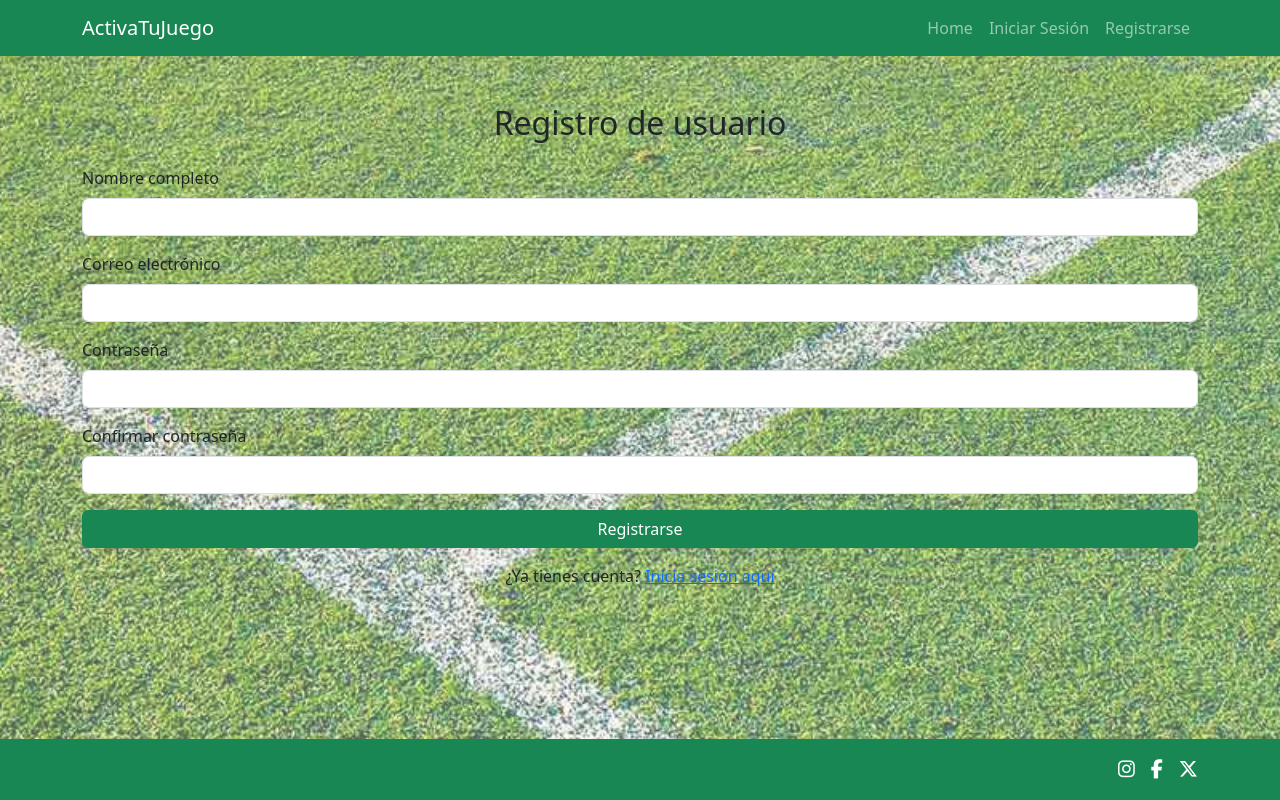
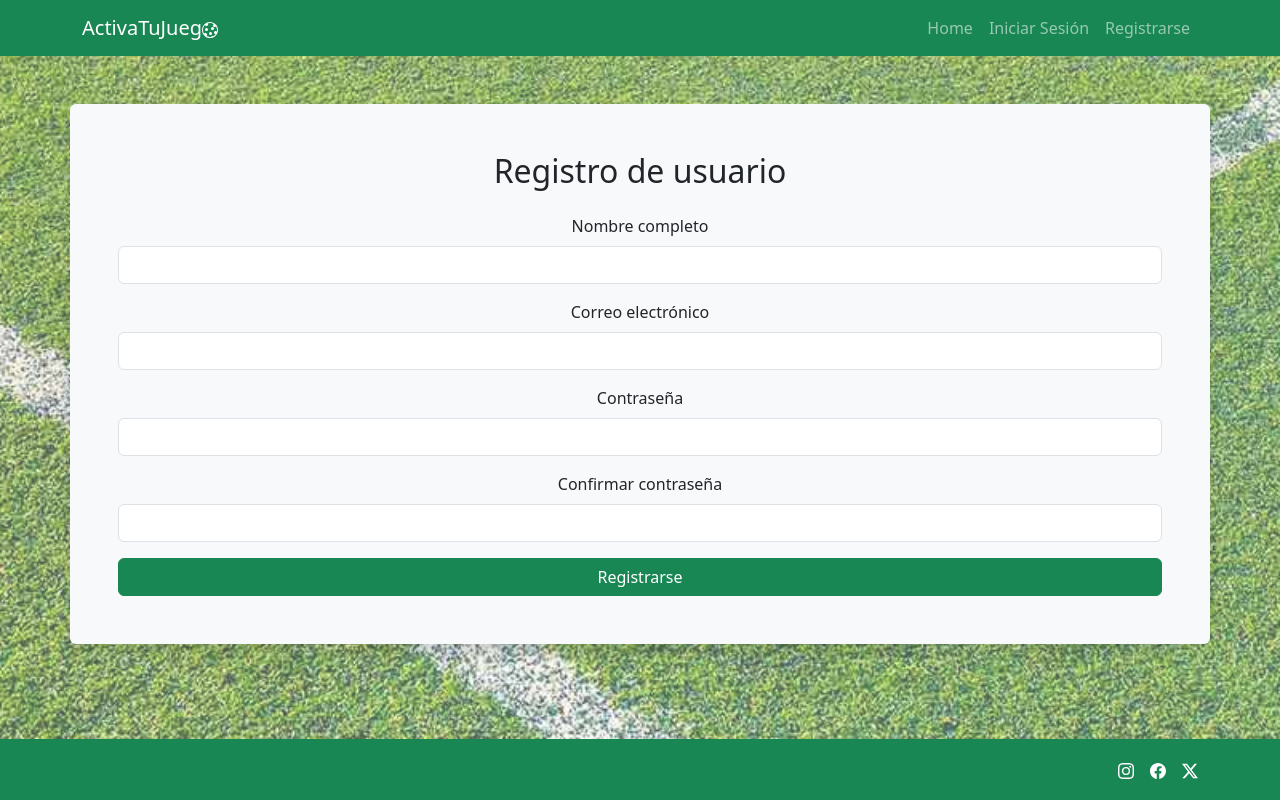
Before and after one commit to DavidRasero/activatujuego, a PHP site: page /views/register.php in a window 1280 px wide. Run offline with PHP 8.4, Linux system fonts and the light colour scheme; some libraries are stand-ins or nearby versions.

Commit message:
PI dia 25/04 mejoras visuales

```diff
--- a/controllers/registerController.php
+++ b/controllers/registerController.php
@@ -1,5 +1,4 @@
 <?php
-// controllers/registerController.php
 
 require_once('../includes/db.php');
 session_start();
@@ -17,7 +16,6 @@
         exit;
     }
 
-    // Comprobar si el correo ya existe
     $check_sql = "SELECT id FROM usuario WHERE correo = ?";
     if ($check_stmt = mysqli_prepare($connection, $check_sql)) {
         mysqli_stmt_bind_param($check_stmt, "s", $usuario);
@@ -35,7 +33,6 @@
         mysqli_stmt_close($check_stmt);
     }
 
-    // Si no existe, lo insertamos
     $contraseña_hash = password_hash($contraseña, PASSWORD_DEFAULT);
     $sql = "INSERT INTO usuario (nombre, correo, contraseña) VALUES (?, ?, ?)";
     $redireccion = "../views/register.php";
--- a/includes/config.php
+++ b/includes/config.php
@@ -1,4 +1,3 @@
 <?php
-// Cambia esto según tu ruta local
 define("BASE_URL", "/hlc/activaTuJuego/");
 ?>
--- a/includes/db.php
+++ b/includes/db.php
@@ -1,15 +1,12 @@
 <?php
 
-// Datos de conexión a la base de datos
 $host = "localhost";
 $user = "root";
 $pass = "";
 $db = "activatujuego";
 
-// Conexión a la base de datos
 $connection = mysqli_connect($host, $user, $pass, $db);
 
-// Verificar la conexión
 if (!$connection) {
     die("Error de conexión: " . mysqli_connect_error());
 }
--- a/includes/footer.php
+++ b/includes/footer.php
@@ -1,8 +1,20 @@
 <footer class="bg-success text-white mt-auto py-3">
     <div class="container d-flex justify-content-end">
-        <a href="#" class="text-white me-3"><i class="fab fa-instagram"></i></a>
-        <a href="#" class="text-white me-3"><i class="fab fa-facebook-f"></i></a>
-        <a href="#" class="text-white"><i class="fab fa-x-twitter"></i></a>
+        <a href="#" class="text-white me-3">
+            <svg xmlns="http://www.w3.org/2000/svg" width="16" height="16" fill="currentColor" class="bi bi-instagram" viewBox="0 0 16 16">
+            <path d="M8 0C5.829 0 5.556.01 4.703.048 3.85.088 3.269.222 2.76.42a3.9 3.9 0 0 0-1.417.923A3.9 3.9 0 0 0 .42 2.76C.222 3.268.087 3.85.048 4.7.01 5.555 0 5.827 0 8.001c0 2.172.01 2.444.048 3.297.04.852.174 1.433.372 1.942.205.526.478.972.923 1.417.444.445.89.719 1.416.923.51.198 1.09.333 1.942.372C5.555 15.99 5.827 16 8 16s2.444-.01 3.298-.048c.851-.04 1.434-.174 1.943-.372a3.9 3.9 0 0 0 1.416-.923c.445-.445.718-.891.923-1.417.197-.509.332-1.09.372-1.942C15.99 10.445 16 10.173 16 8s-.01-2.445-.048-3.299c-.04-.851-.175-1.433-.372-1.941a3.9 3.9 0 0 0-.923-1.417A3.9 3.9 0 0 0 13.24.42c-.51-.198-1.092-.333-1.943-.372C10.443.01 10.172 0 7.998 0zm-.717 1.442h.718c2.136 0 2.389.007 3.232.046.78.035 1.204.166 1.486.275.373.145.64.319.92.599s.453.546.598.92c.11.281.24.705.275 1.485.039.843.047 1.096.047 3.231s-.008 2.389-.047 3.232c-.035.78-.166 1.203-.275 1.485a2.5 2.5 0 0 1-.599.919c-.28.28-.546.453-.92.598-.28.11-.704.24-1.485.276-.843.038-1.096.047-3.232.047s-2.39-.009-3.233-.047c-.78-.036-1.203-.166-1.485-.276a2.5 2.5 0 0 1-.92-.598 2.5 2.5 0 0 1-.6-.92c-.109-.281-.24-.705-.275-1.485-.038-.843-.046-1.096-.046-3.233s.008-2.388.046-3.231c.036-.78.166-1.204.276-1.486.145-.373.319-.64.599-.92s.546-.453.92-.598c.282-.11.705-.24 1.485-.276.738-.034 1.024-.044 2.515-.045zm4.988 1.328a.96.96 0 1 0 0 1.92.96.96 0 0 0 0-1.92m-4.27 1.122a4.109 4.109 0 1 0 0 8.217 4.109 4.109 0 0 0 0-8.217m0 1.441a2.667 2.667 0 1 1 0 5.334 2.667 2.667 0 0 1 0-5.334"/>
+            </svg>
+        </a>
+        <a href="#" class="text-white me-3">
+            <svg xmlns="http://www.w3.org/2000/svg" width="16" height="16" fill="currentColor" class="bi bi-facebook" viewBox="0 0 16 16">
+            <path d="M16 8.049c0-4.446-3.582-8.05-8-8.05C3.58 0-.002 3.603-.002 8.05c0 4.017 2.926 7.347 6.75 7.951v-5.625h-2.03V8.05H6.75V6.275c0-2.017 1.195-3.131 3.022-3.131.876 0 1.791.157 1.791.157v1.98h-1.009c-.993 0-1.303.621-1.303 1.258v1.51h2.218l-.354 2.326H9.25V16c3.824-.604 6.75-3.934 6.75-7.951"/>
+            </svg>
+        </a>
+        <a href="#" class="text-white">
+            <svg xmlns="http://www.w3.org/2000/svg" width="16" height="16" fill="currentColor" class="bi bi-twitter-x" viewBox="0 0 16 16">
+            <path d="M12.6.75h2.454l-5.36 6.142L16 15.25h-4.937l-3.867-5.07-4.425 5.07H.316l5.733-6.57L0 .75h5.063l3.495 4.633L12.601.75Zm-.86 13.028h1.36L4.323 2.145H2.865z"/>
+            </svg>
+        </a>
     </div>
 </footer>
 
--- a/includes/header.php
+++ b/includes/header.php
@@ -18,7 +18,10 @@
 <body>
 <nav class="navbar navbar-expand-lg navbar-dark bg-success">
     <div class="container">
-        <a class="navbar-brand" href="<?= BASE_URL ?>index.php">ActivaTuJuego</a>
+        <a class="navbar-brand" href="<?= BASE_URL ?>index.php">ActivaTuJueg<svg xmlns="http://www.w3.org/2000/svg" width="16" height="16" fill="currentColor" class="bi bi-cookie" viewBox="0 0 16 16">
+            <path d="M6 7.5a1.5 1.5 0 1 1-3 0 1.5 1.5 0 0 1 3 0m4.5.5a1.5 1.5 0 1 0 0-3 1.5 1.5 0 0 0 0 3m-.5 3.5a1.5 1.5 0 1 1-3 0 1.5 1.5 0 0 1 3 0"/>
+            <path d="M8 0a7.96 7.96 0 0 0-4.075 1.114q-.245.102-.437.28A8 8 0 1 0 8 0m3.25 14.201a1.5 1.5 0 0 0-2.13.71A7 7 0 0 1 8 15a6.97 6.97 0 0 1-3.845-1.15 1.5 1.5 0 1 0-2.005-2.005A6.97 6.97 0 0 1 1 8c0-1.953.8-3.719 2.09-4.989a1.5 1.5 0 1 0 2.469-1.574A7 7 0 0 1 8 1c1.42 0 2.742.423 3.845 1.15a1.5 1.5 0 1 0 2.005 2.005A6.97 6.97 0 0 1 15 8c0 .596-.074 1.174-.214 1.727a1.5 1.5 0 1 0-1.025 2.25 7 7 0 0 1-2.51 2.224Z"/></svg>
+        </a>
         <div class="collapse navbar-collapse">
             <ul class="navbar-nav ms-auto">
                 <?php if (isset($_SESSION['nombre'])): ?>
--- a/public/css/style.css
+++ b/public/css/style.css
@@ -41,7 +41,6 @@
     width: 100%;
     max-height: 300px;
     overflow: hidden;
-    border: 2px solid rgb(25, 135, 84);
 }
 
 .carrusel-ajustado img {
--- a/views/login.php
+++ b/views/login.php
@@ -8,7 +8,7 @@
     <div class="alert alert-success"><?= $_SESSION['success']; unset($_SESSION['success']); ?></div>
 <?php endif; ?>
 
-<div class="container mt-5">
+<div class="container mt-5 p-5 bg-light rounded shadow panel-informativo text-center">
     <h2 class="mb-4 text-center">Iniciar sesión</h2>
     <form action="../controllers/loginController.php" method="POST">
         <div class="mb-3">
--- a/views/register.php
+++ b/views/register.php
@@ -10,7 +10,7 @@
 <?php endif; ?>
 
 
-<div class="container mt-5">
+<div class="container mt-5 p-5 bg-light rounded shadow panel-informativo text-center">
     <h2 class="mb-4 text-center">Registro de usuario</h2>
     <form action="../controllers/registerController.php" method="POST" id="registerForm">
         <div class="mb-3">
@@ -31,9 +31,7 @@
         </div>
         <button type="submit" class="btn btn-success w-100">Registrarse</button>
     </form>
-    <div class="text-center mt-3">
-        ¿Ya tienes cuenta? <a href="login.php">Inicia sesión aquí</a>
-    </div>
+
 </div>
 
 <?php
```
Also changed, not shown: controllers/loginController.php (+2 -5 lines), index.php (+1 -8 lines).
